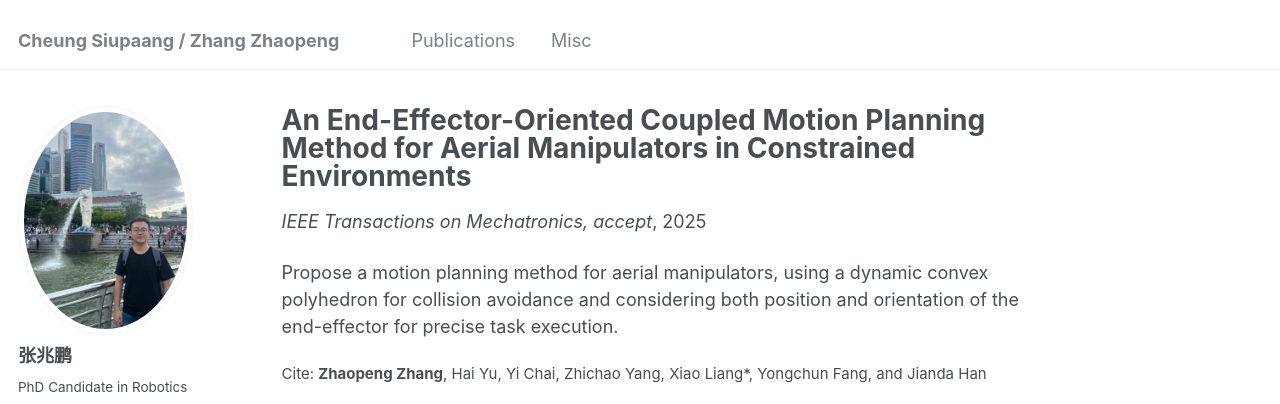
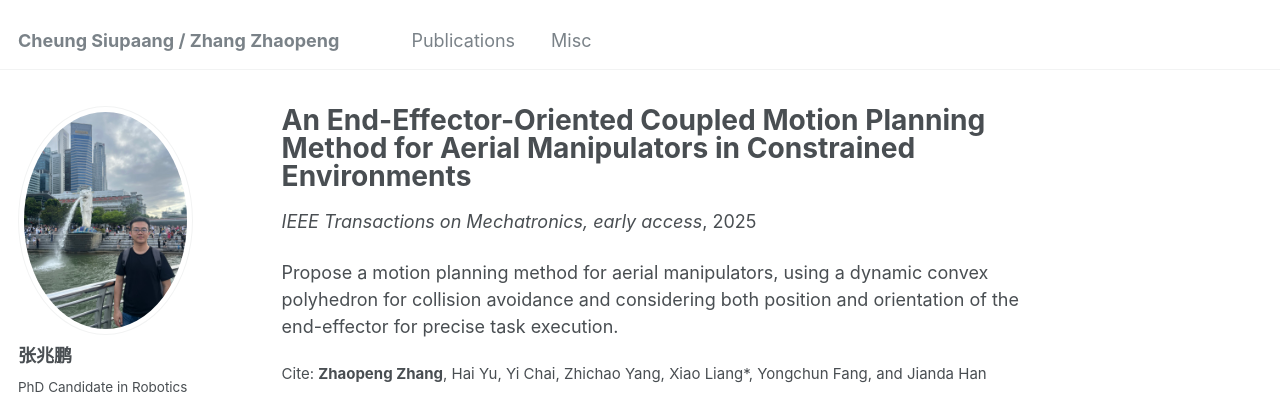
Before and after one commit to wangy1893/wangy1893.github.io, a Jekyll site: the page built from _publications/tmech.md, in a window 1280 px wide and 1110 px high. Shown: the top 404 px of the window. Built offline with Jekyll 4.4.1, drawn with Linux system fonts in a browser that asks for light colours; some web fonts are replaced.

Commit message:
update-TMech

```diff
--- a/_publications/tmech.md
+++ b/_publications/tmech.md
@@ -5,10 +5,11 @@
 permalink: /publication/2025-tmech
 excerpt: #'This paper is about the number 1. The number 2 is left for future work.'
 date: 2025-03-04
-venue: 'IEEE Transactions on Mechatronics, accept' # 'Journal 1'
+venue: 'IEEE Transactions on Mechatronics, early access'
 # slidesurl: 'http://cheungsiupaang.github.io/files/kzllyy.pdf'
-# paperurl: 'http://cheungsiupaang.github.io/files/kzllyy.pdf'
+pdf: 'http://cheungsiupaang.github.io/files/TMech.pdf'
+# weburl:
+# url: ''
 citation: '<b>Zhaopeng Zhang</b>, Hai Yu, Yi Chai, Zhichao Yang, Xiao Liang*, Yongchun Fang, and Jianda Han'
 ---
-<!-- Propose a hierarchical motion decomposition based visual servoing control scheme for aerial manipulators. -->
 Propose a motion planning method for aerial manipulators, using a dynamic convex polyhedron for collision avoidance and considering both position and orientation of the end-effector for precise task execution.
```
Also changed, not shown: 5 other files.
